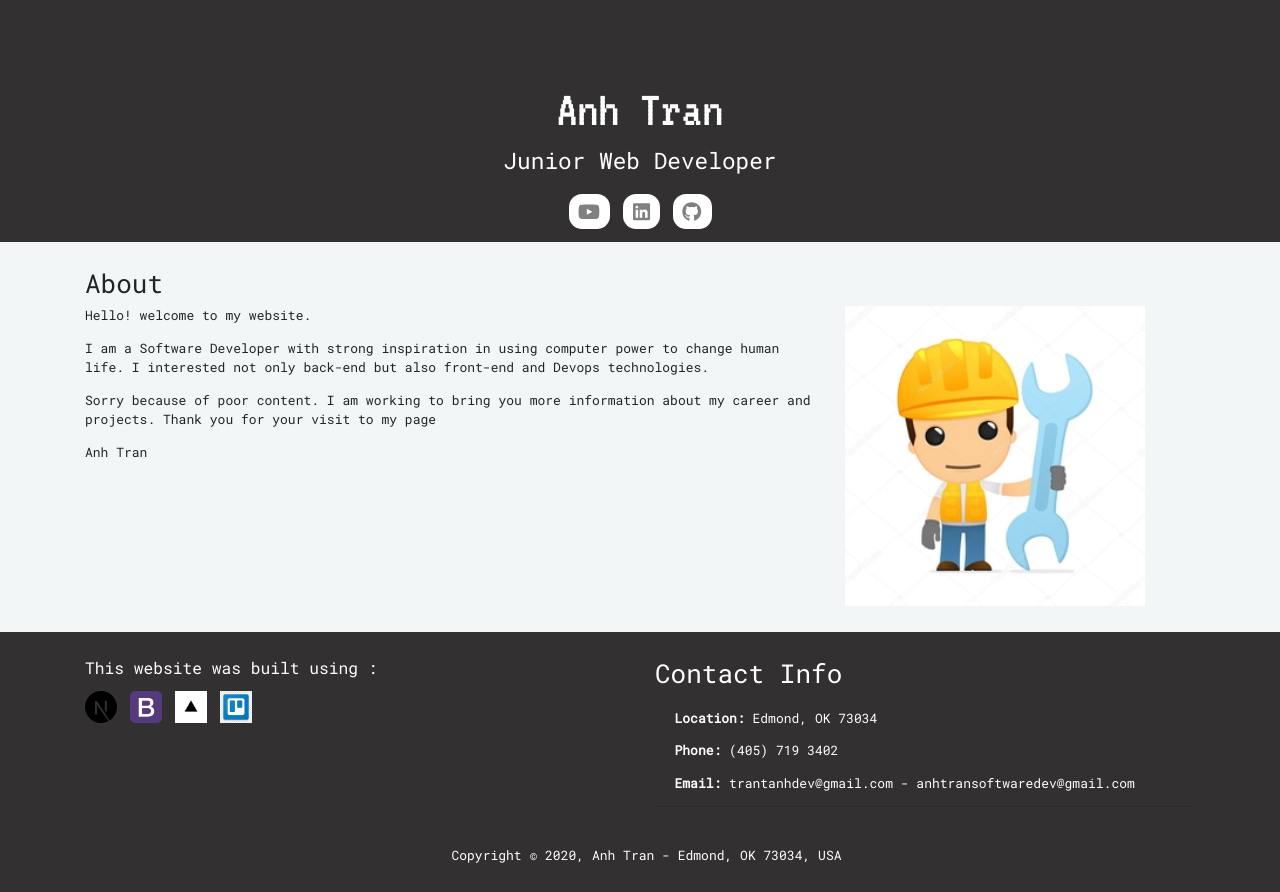
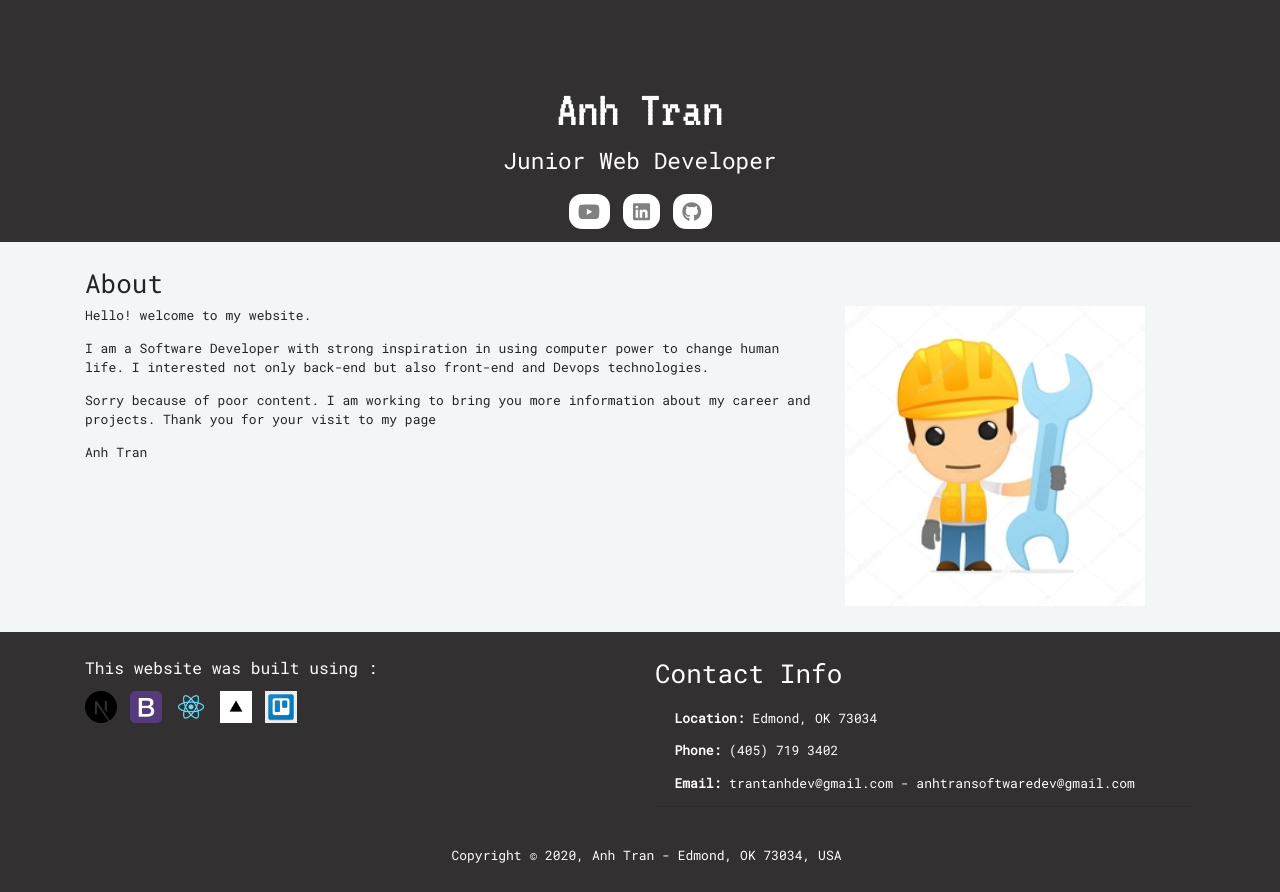
Before and after one commit to trantanhdev/portfolio, a Next.js app: page / in a window 1280 px wide. Built offline with nearby package versions, Linux system fonts and the light colour scheme.

Commit message:
style: footer add react logo

```diff
--- a/pages/index.js
+++ b/pages/index.js
@@ -93,7 +93,6 @@ export default function Home() {
                 >
                   <img src="/imgs/nextjs_logo.svg" />
                 </a>
-
                 <a
                   href="https://getbootstrap.com/"
                   className={styles.depend_item}
@@ -103,13 +102,19 @@ export default function Home() {
                 </a>
 
                 <a
+                  href="https://reactjs.org"
+                  className={styles.depend_item}
+                  target="_blank"
+                >
+                  <img src="/imgs/react_logo_113_113.png" />
+                </a>
+                <a
                   href="https://vercel.com/"
                   className={styles.depend_item}
                   target="_blank"
                 >
                   <img src="/imgs/vercel_logo_100_100.jpg" />
                 </a>
-
                 <a
                   href="https://trello.com/b/RKRk1364"
                   className={styles.depend_item}
```
Also changed, not shown: public/imgs/react_logo_113_113.png (added).
